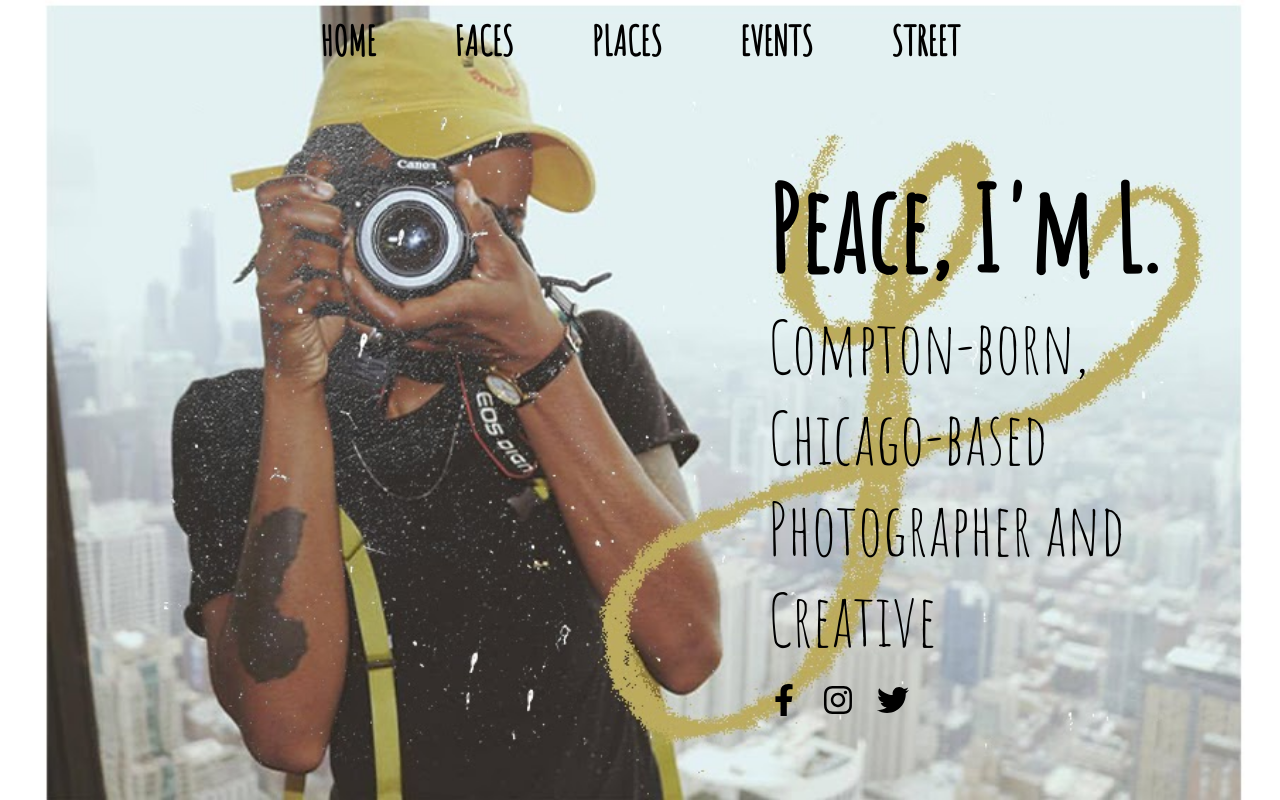
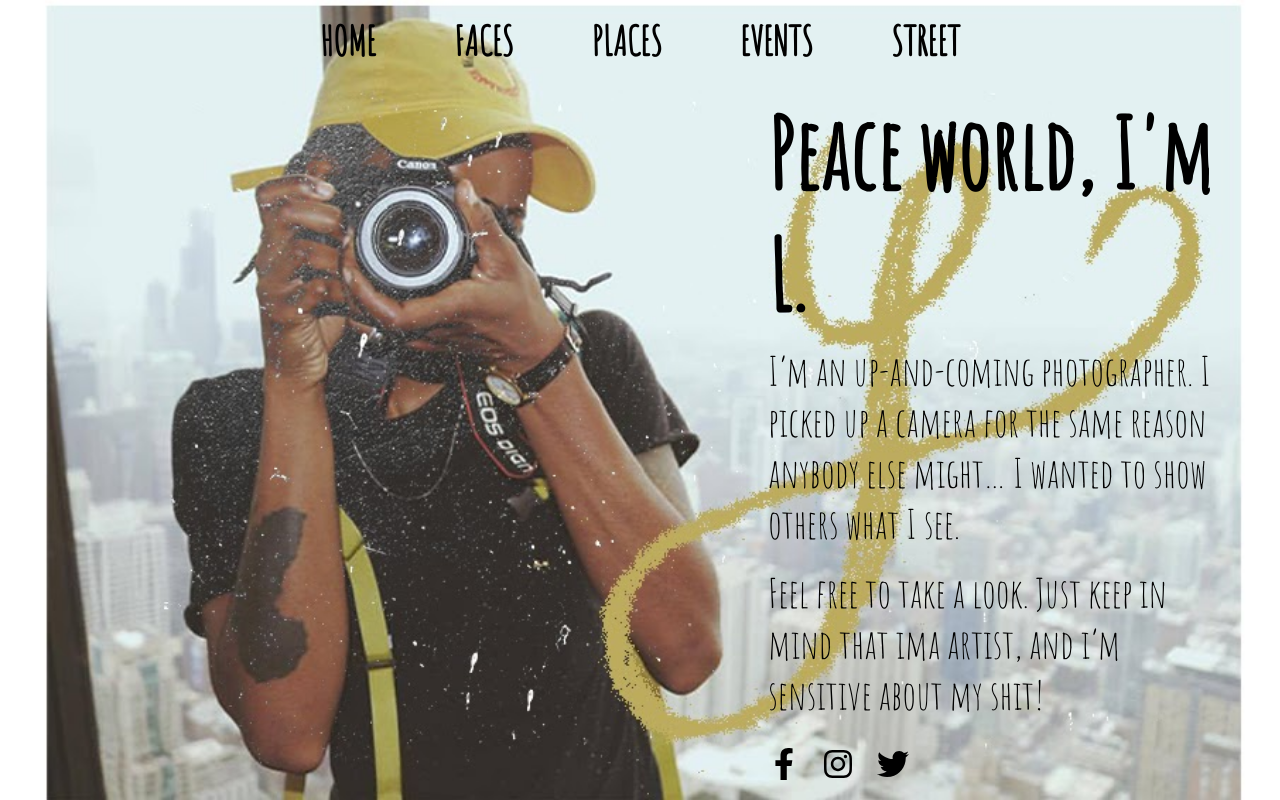
Before and after one commit to jevoncochran/ljpeg, a React (Create React App) app in the folder client/: page / in a window 1280 px wide. Built offline with nearby package versions, Linux system fonts and the light colour scheme; a web font is replaced by a local one.

Commit message:
changed Home Intro text

```diff
--- a/client/src/pages/Home/Home.scss
+++ b/client/src/pages/Home/Home.scss
@@ -28,17 +28,20 @@
 }
 
 .intro-text-div {
-  //   border: 1px dashed black;
+  // border: 1px dashed black;
   margin-bottom: 4%;
 }
 
 .intro-title {
-  font-size: 7.2rem;
+  font-size: 6rem;
   font-weight: bold;
 }
 
 .intro-p {
-  font-size: 4.5rem;
+  // border: 1px dashed black;
+  font-size: 2.5rem;
+  font-weight: 500;
+  padding: 2% 0;
 }
 
 .intro-social-links-div {
--- a/client/src/pages/Home/Intro.js
+++ b/client/src/pages/Home/Intro.js
@@ -6,9 +6,14 @@ const Intro = () => {
   return (
     <div className="intro">
       <div className="intro-text-div">
-        <p className="intro-title">Peace, I'm L.</p>
+        <p className="intro-title">Peace world, I'm L.</p>
         <p className="intro-p">
-          Compton-born, Chicago-based Photographer and Creative
+          I’m an up-and-coming photographer. I picked up a camera for the same
+          reason anybody else might… I wanted to show others what I see.
+        </p>
+        <p className="intro-p">
+          Feel free to take a look. Just keep in mind that ima artist, and i’m
+          sensitive about my shit!
         </p>
       </div>
       <div className="intro-social-links-div">
```
Also changed, not shown: 1 other file (tests, documents, lock files or other folders).
